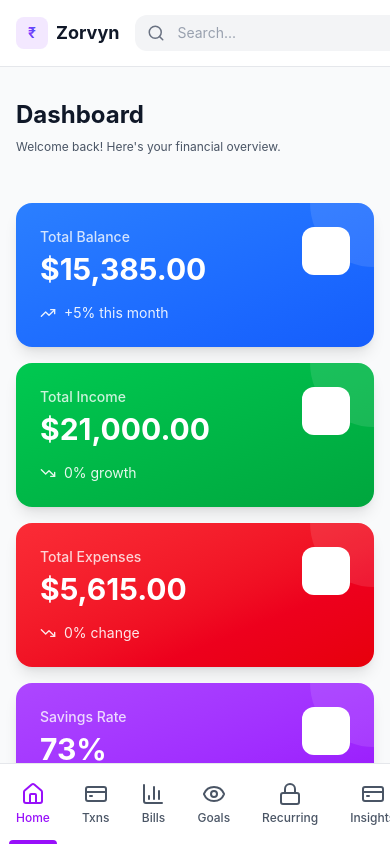
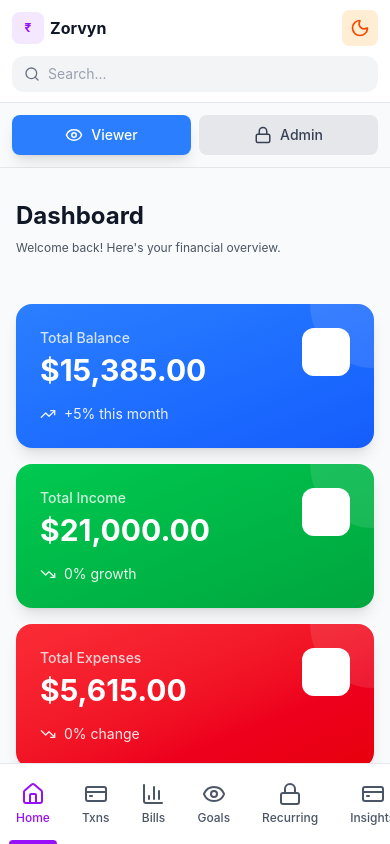
Before and after one commit to t-suraj21/zorvyn-assignment, a React (Vite) app: page / in a window 390 px wide. Built offline with nearby package versions, Linux system fonts and the light colour scheme.

Commit message:
add responsivness function

```diff
--- a/src/App.tsx
+++ b/src/App.tsx
@@ -1,5 +1,7 @@
 import { useEffect } from 'react';
 import { Routes, Route } from 'react-router-dom';
+import { Eye, Lock } from 'lucide-react';
+import { motion } from 'framer-motion';
 import { useDashboardStore } from './store';
 import { Sidebar, Navbar } from './components';
 import { Dashboard, Transactions, Analytics, Bills, Goals, Recurring } from './pages';
@@ -40,6 +42,55 @@ function App() {
           />
         </div>
 
+        {/* Mobile Role Switcher - Only visible on mobile below navbar */}
+        <div className="lg:hidden border-b border-gray-200 dark:border-gray-700 bg-gray-50 dark:bg-gray-800/50 transition-colors">
+          <div className="flex gap-2 p-3">
+            <motion.button
+              whileHover={{ scale: 1.02 }}
+              whileTap={{ scale: 0.98 }}
+              onClick={() => setUserRole('viewer')}
+              className={`flex-1 flex items-center justify-center gap-2 px-4 py-2.5 rounded-lg font-medium text-sm transition-all ${
+                userRole === 'viewer'
+                  ? `${
+                      darkMode
+                        ? 'bg-blue-600 text-white shadow-lg'
+                        : 'bg-blue-500 text-white shadow-lg'
+                    }`
+                  : `${
+                      darkMode
+                        ? 'bg-gray-700 text-gray-300 hover:bg-gray-600'
+                        : 'bg-gray-200 text-gray-700 hover:bg-gray-300'
+                    }`
+              }`}
+            >
+              <Eye size={18} />
+              <span>Viewer</span>
+            </motion.button>
+
+            <motion.button
+              whileHover={{ scale: 1.02 }}
+              whileTap={{ scale: 0.98 }}
+              onClick={() => setUserRole('admin')}
+              className={`flex-1 flex items-center justify-center gap-2 px-4 py-2.5 rounded-lg font-medium text-sm transition-all ${
+                userRole === 'admin'
+                  ? `${
+                      darkMode
+                        ? 'bg-purple-600 text-white shadow-lg'
+                        : 'bg-purple-500 text-white shadow-lg'
+                    }`
+                  : `${
+                      darkMode
+                        ? 'bg-gray-700 text-gray-300 hover:bg-gray-600'
+                        : 'bg-gray-200 text-gray-700 hover:bg-gray-300'
+                    }`
+              }`}
+            >
+              <Lock size={18} />
+              <span>Admin</span>
+            </motion.button>
+          </div>
+        </div>
+
         {/* Page Content - Scrollable with padding for mobile bottom nav */}
         <main className="flex-1 overflow-y-auto w-full pb-20 lg:pb-0">
           <Routes>
--- a/src/components/common/Navbar.tsx
+++ b/src/components/common/Navbar.tsx
@@ -23,29 +23,75 @@ export const Navbar: React.FC<NavbarProps> = ({
         darkMode
           ? 'bg-gray-800 border-gray-700'
           : 'bg-white border-gray-200'
-      } border-b sticky top-0 z-40 backdrop-blur-xl bg-opacity-95 transition-all duration-300`}
+      } border-b sticky top-0 z-40 backdrop-blur-xl bg-opacity-95 transition-colors duration-300`}
     >
-      <div className="px-4 sm:px-6 lg:px-8 py-3">
-        <div className="flex items-center justify-between gap-4">
-          {/* Left: Logo (Mobile only) */}
-          <div className="lg:hidden flex items-center gap-2 min-w-fit">
-            <div className={`w-8 h-8 rounded-lg flex items-center justify-center ${
+      {/* Mobile Layout */}
+      <div className="lg:hidden px-3 py-2.5">
+        {/* First Row: Logo and Toggle */}
+        <div className="flex items-center justify-between gap-2 mb-2.5">
+          {/* Logo */}
+          <div className="flex items-center gap-1.5 shrink-0">
+            <div className={`w-8 h-8 rounded-lg flex items-center justify-center shrink-0 ${
               darkMode ? 'bg-gray-700' : 'bg-purple-100'
             }`}>
-              <span className={`text-sm font-bold ${
+              <span className={`text-xs font-bold ${
                 darkMode
                   ? 'text-purple-400'
-                  : 'bg-linear-to-r from-purple-600 to-blue-600 bg-clip-text text-transparent'
+                  : 'text-purple-600'
               }`}>₹</span>
             </div>
-            <h1 className={`text-lg font-bold ${darkMode ? 'text-white' : 'text-gray-900'}`}>Zorvyn</h1>
+            <h1 className={`text-base font-bold whitespace-nowrap ${darkMode ? 'text-white' : 'text-gray-900'}`}>
+              Zorvyn
+            </h1>
           </div>
 
-          {/* Center: Search Bar - Always visible */}
+          {/* Dark Mode Toggle */}
+          <motion.button
+            whileHover={{ scale: 1.1 }}
+            whileTap={{ scale: 0.95 }}
+            onClick={onDarkModeToggle}
+            className={`p-2 rounded-lg transition-all duration-300 shrink-0 ${
+              darkMode
+                ? 'bg-gray-700 text-yellow-400 hover:bg-gray-600'
+                : 'bg-orange-100 text-orange-600 hover:bg-orange-200'
+            }`}
+            title={darkMode ? 'Light Mode' : 'Dark Mode'}
+          >
+            {darkMode ? <Sun size={20} /> : <Moon size={20} />}
+          </motion.button>
+        </div>
+
+        {/* Second Row: Search Bar */}
+        <motion.div
+          initial={{ opacity: 0, scale: 0.95 }}
+          animate={{ opacity: 1, scale: 1 }}
+          className={`flex items-center gap-2 px-3 py-2 rounded-xl transition-all ${
+            searchFocus
+              ? `${darkMode ? 'bg-gray-700' : 'bg-gray-50'} ring-2 ring-purple-500`
+              : `${darkMode ? 'bg-gray-700' : 'bg-gray-100'}`
+          }`}
+        >
+          <Search size={16} className={darkMode ? 'text-gray-400' : 'text-gray-500'} />
+          <input
+            type="text"
+            placeholder="Search..."
+            onFocus={() => setSearchFocus(true)}
+            onBlur={() => setSearchFocus(false)}
+            className={`flex-1 bg-transparent outline-none text-sm ${
+              darkMode ? 'text-white placeholder-gray-500' : 'text-gray-900 placeholder-gray-400'
+            }`}
+          />
+        </motion.div>
+      </div>
+
+      {/* Desktop Layout */}
+      <div className="hidden lg:block px-8 py-3">
+        <div className="flex items-center justify-between gap-6">
+          {/* Center: Search Bar */}
           <motion.div
             initial={{ opacity: 0, scale: 0.95 }}
             animate={{ opacity: 1, scale: 1 }}
-            className={`flex-1 flex items-center gap-3 px-3 sm:px-4 py-2 rounded-xl transition-all ${
+            className={`flex-1 max-w-md flex items-center gap-3 px-4 py-2 rounded-xl transition-all ${
               searchFocus
                 ? `${darkMode ? 'bg-gray-700' : 'bg-gray-50'} ring-2 ring-purple-500`
                 : `${darkMode ? 'bg-gray-700' : 'bg-gray-100'}`
@@ -54,7 +100,7 @@ export const Navbar: React.FC<NavbarProps> = ({
             <Search size={18} className={darkMode ? 'text-gray-400' : 'text-gray-500'} />
             <input
               type="text"
-              placeholder={window.innerWidth < 768 ? "Search..." : "Search transactions..."}
+              placeholder="Search transactions..."
               onFocus={() => setSearchFocus(true)}
               onBlur={() => setSearchFocus(false)}
               className={`flex-1 bg-transparent outline-none text-sm ${
@@ -64,12 +110,12 @@ export const Navbar: React.FC<NavbarProps> = ({
           </motion.div>
 
           {/* Right: Icons & Controls */}
-          <div className="flex items-center gap-2 sm:gap-3 min-w-fit">
-            {/* Notifications - Desktop only */}
+          <div className="flex items-center gap-4">
+            {/* Notifications */}
             <motion.button
               whileHover={{ scale: 1.05 }}
               whileTap={{ scale: 0.95 }}
-              className={`hidden lg:flex relative p-2 rounded-lg transition-colors ${
+              className={`relative p-2 rounded-lg transition-colors ${
                 darkMode
                   ? 'hover:bg-gray-700 text-gray-300'
                   : 'hover:bg-gray-100 text-gray-700'
@@ -79,11 +125,11 @@ export const Navbar: React.FC<NavbarProps> = ({
               <span className="absolute top-1 right-1 w-2 h-2 bg-red-500 rounded-full animate-pulse" />
             </motion.button>
 
-            {/* Settings - Desktop only */}
+            {/* Settings */}
             <motion.button
               whileHover={{ scale: 1.05 }}
               whileTap={{ scale: 0.95 }}
-              className={`hidden lg:flex p-2 rounded-lg transition-colors ${
+              className={`p-2 rounded-lg transition-colors ${
                 darkMode
                   ? 'hover:bg-gray-700 text-gray-300'
                   : 'hover:bg-gray-100 text-gray-700'
@@ -92,25 +138,25 @@ export const Navbar: React.FC<NavbarProps> = ({
               <Settings size={20} />
             </motion.button>
 
-            {/* Dark Mode Toggle - Visible on all screens */}
+            {/* Dark Mode Toggle */}
             <motion.button
-              whileHover={{ scale: 1.1 }}
+              whileHover={{ scale: 1.05 }}
               whileTap={{ scale: 0.95 }}
               onClick={onDarkModeToggle}
-              className={`p-2.5 sm:p-2 rounded-lg transition-all duration-300 transform ${
+              className={`p-2 rounded-lg transition-all duration-300 ${
                 darkMode
-                  ? 'bg-gray-700 text-yellow-400 hover:bg-gray-600 shadow-lg'
-                  : 'bg-orange-100 text-orange-600 hover:bg-orange-200 shadow-lg'
+                  ? 'bg-gray-700 text-yellow-400 hover:bg-gray-600'
+                  : 'bg-orange-100 text-orange-600 hover:bg-orange-200'
               }`}
               title={darkMode ? 'Light Mode' : 'Dark Mode'}
             >
-              {darkMode ? <Sun size={22} className="sm:w-5 sm:h-5" /> : <Moon size={22} className="sm:w-5 sm:h-5" />}
+              {darkMode ? <Sun size={20} /> : <Moon size={20} />}
             </motion.button>
 
-            {/* User Avatar - Only visible on sm and larger screens */}
+            {/* User Avatar */}
             <motion.div
               whileHover={{ scale: 1.05 }}
-              className={`w-10 h-10 rounded-full bg-linear-to-r from-purple-500 to-blue-500 items-center justify-center cursor-pointer text-white font-bold shadow-lg hidden sm:flex`}
+              className={`w-10 h-10 rounded-full bg-linear-to-r from-purple-500 to-blue-500 flex items-center justify-center cursor-pointer text-white font-bold shadow-lg`}
             >
               SU
             </motion.div>
```
